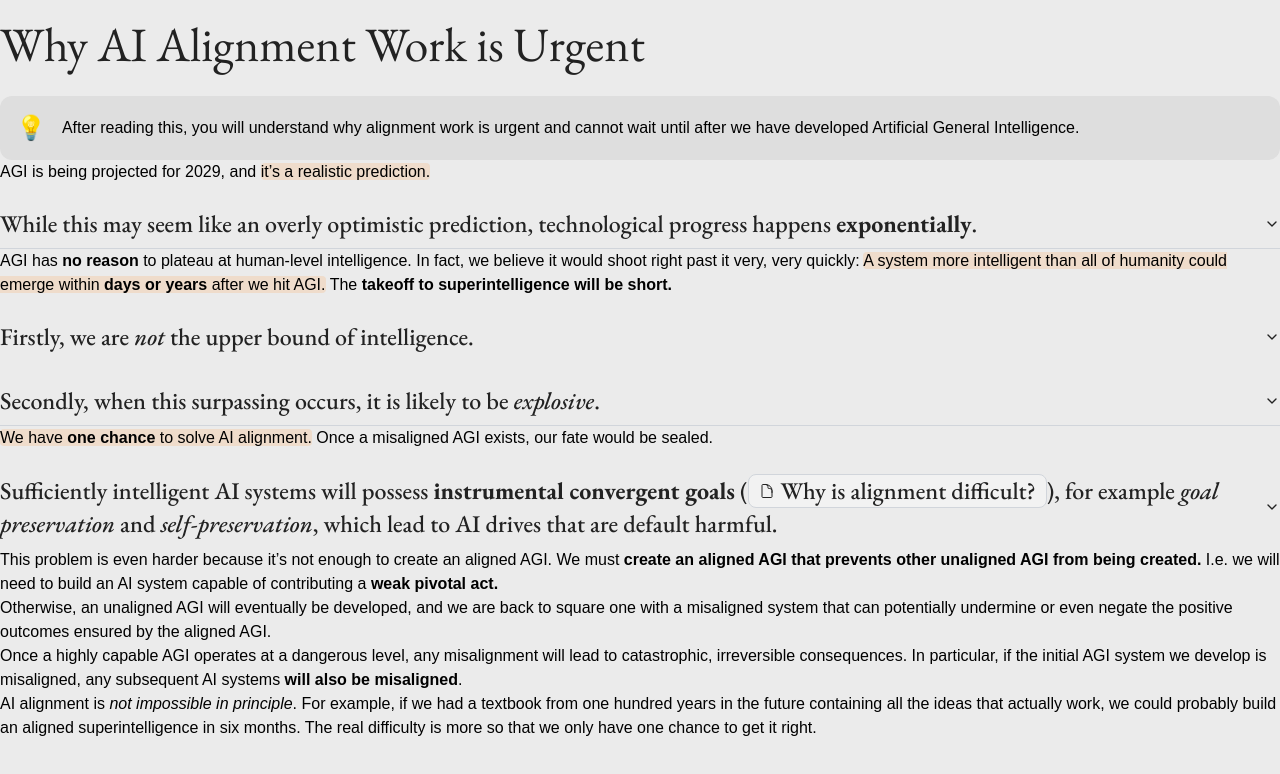
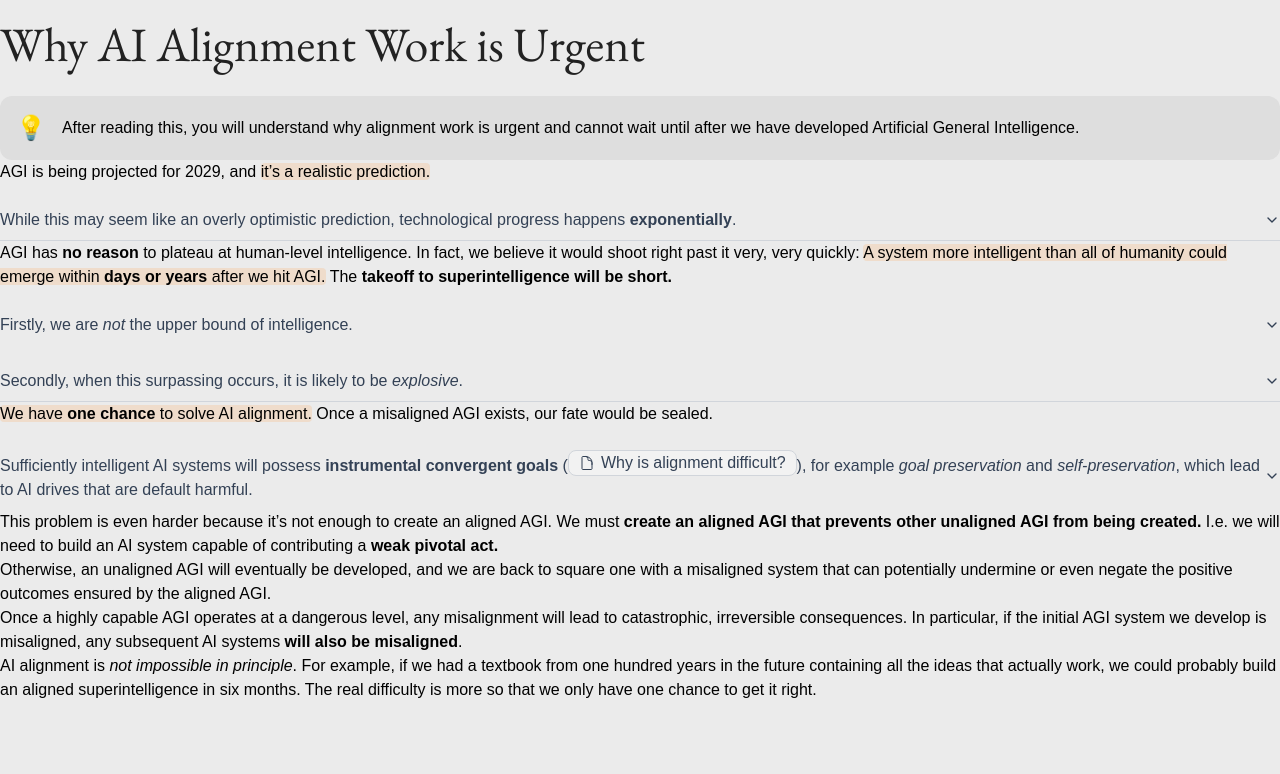
Before and after one commit to masonwang025/alignment-guide, a Next.js app: page /why-alignment/why-this-is-urgent in a window 1280 px wide. Shown: the top 774 px of the page. Built offline with nearby package versions, Linux system fonts and the light colour scheme.

Commit message:
checkpoint

```diff
--- a/src/components/ui/accordion.tsx
+++ b/src/components/ui/accordion.tsx
@@ -27,7 +27,7 @@ const AccordionTrigger = React.forwardRef<
     <AccordionPrimitive.Trigger
       ref={ref}
       className={cn(
-        "flex flex-1 items-center text-left justify-between py-4 font-medium transition-all hover:underline [&[data-state=open]>svg]:rotate-180",
+        "flex flex-1 font-sans text-base text-slate-700 items-center text-left justify-between py-4 font-medium transition-all hover:underline [&[data-state=open]>svg]:rotate-180",
         className
       )}
       {...props}
```
